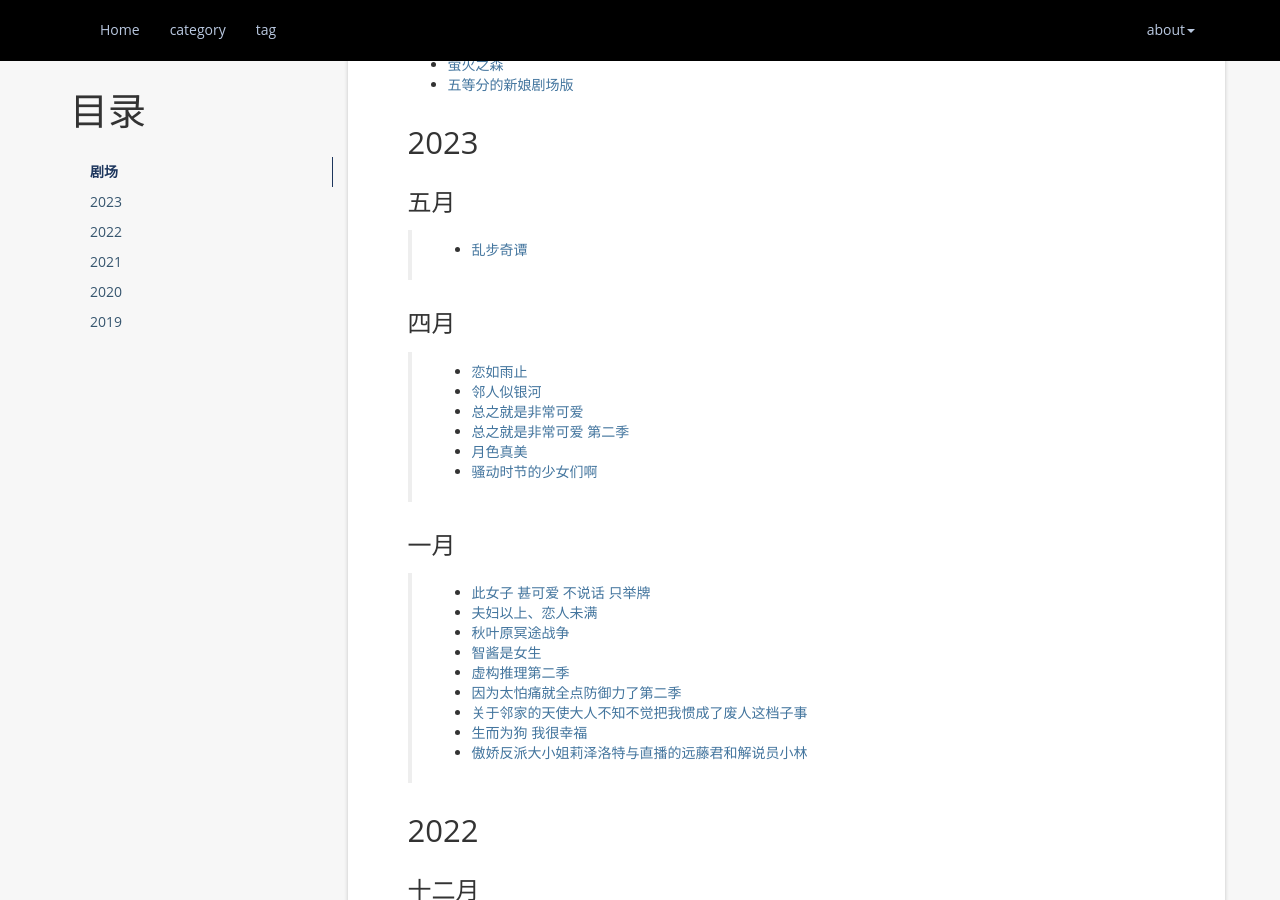
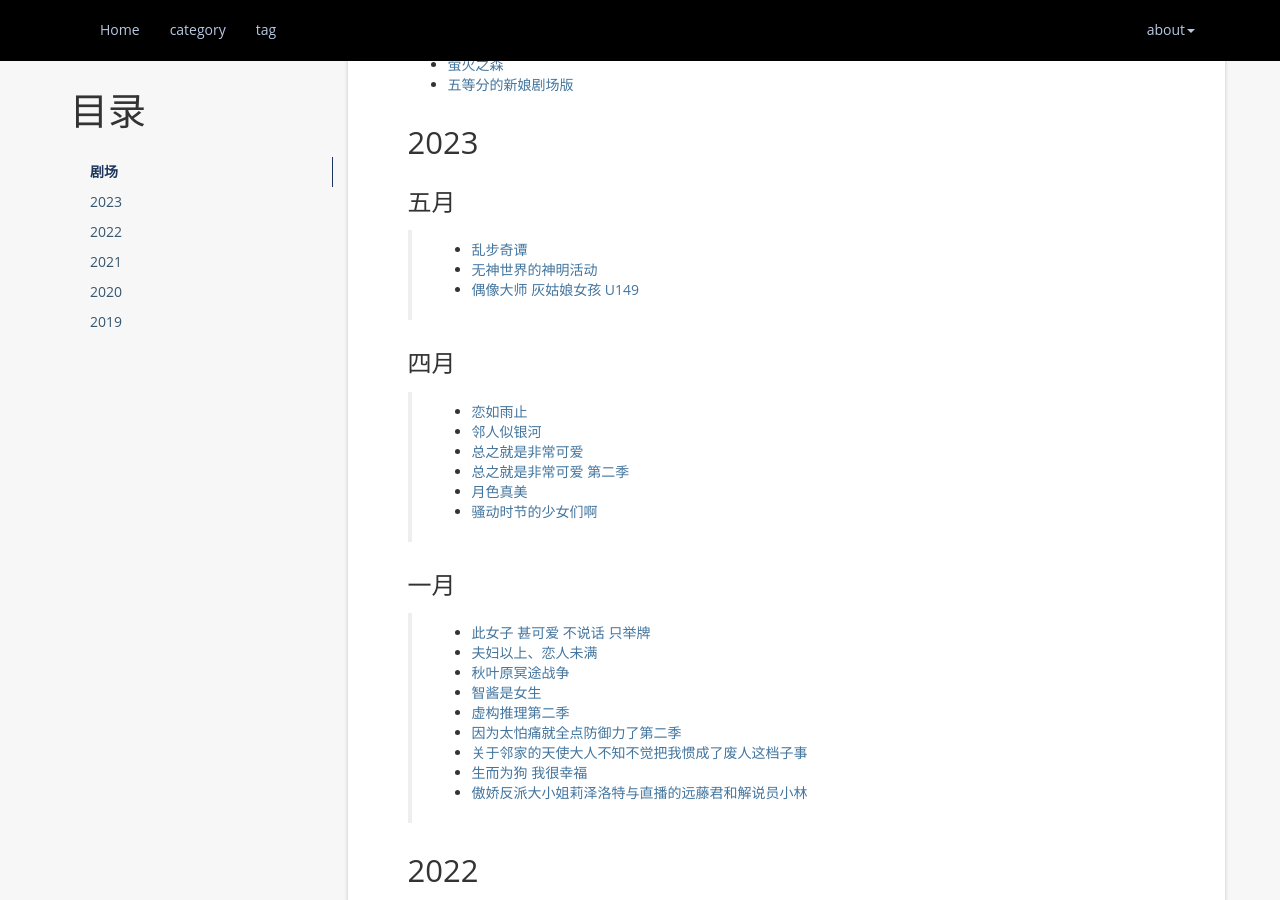
Before and after one commit to atgtahub/atgtahub.github.io, a Jekyll site: the page built from about/bangumi.md, in a window 1280 px wide and 900 px high, scrolled down 659 px. Built offline with Jekyll 4.4.1, drawn with Linux system fonts in a browser that asks for light colours; a script that is not in the unit is left out; comment, search, counter and statistics services are not loaded.

Commit message:
refactor(about): bangumi.md

```diff
--- a/about/bangumi.md
+++ b/about/bangumi.md
@@ -30,6 +30,8 @@ permalink: /bangumi
 ### 五月
 
 > + <a href="https://www.agemys.vip/play/20150047" target="_blank">乱步奇谭</a>
+> + <a href="https://www.yhpdm.net/showp/23146.html" target="_blank">无神世界的神明活动</a>
+> + <a href="https://www.yhpdm.net/showp/23147.html" target="_blank">偶像大师 灰姑娘女孩 U149</a>
 
 ### 四月
 
```
